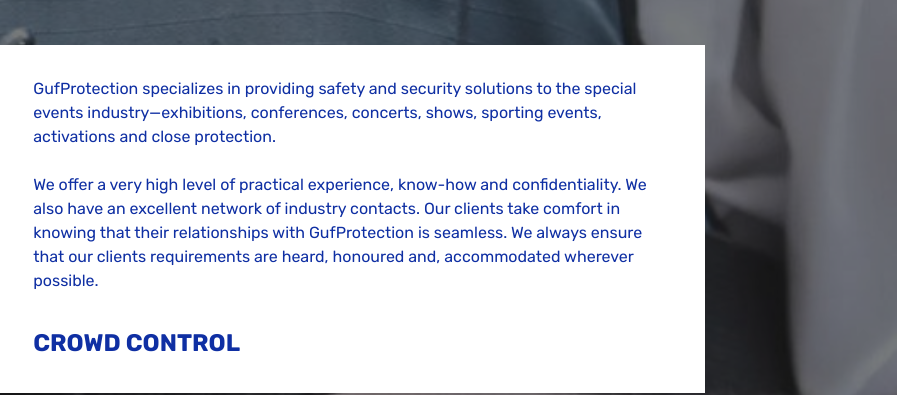
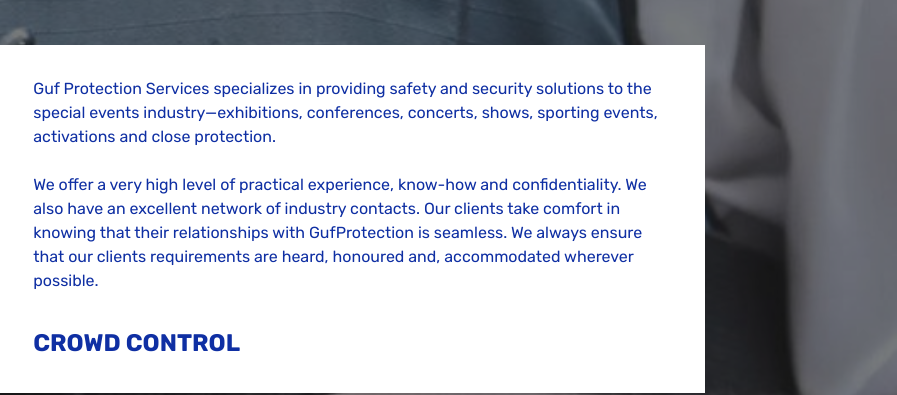
Before and after one commit to godfreylehokoG/gufprotection, a plain HTML site: page page1.html in a window 1280 px wide. Shown: the part 157-552 px from the top of the page, 383-1280 px from the left. Drawn offline with Linux system fonts and the light colour scheme; files whose address does not match are found by name.

Commit message:
adding services to guf protection

```diff
--- a/page1.html
+++ b/page1.html
@@ -98,7 +98,7 @@
           </div>
           <div class="testimonials-caption col-lg-9 col-md-8">
             <div class="user_text ">
-              <p class="mbr-fonts-style display-7">GufProtection specializes in providing safety and security solutions to the special events industry—exhibitions, conferences, concerts, shows, sporting events, activations and close protection.
+              <p class="mbr-fonts-style display-7">Guf Protection Services specializes in providing safety and security solutions to the special events industry—exhibitions, conferences, concerts, shows, sporting events, activations and close protection.
 <br>
 <br>We offer a very high level of practical experience, know-how and confidentiality. We also have an excellent network of industry contacts. Our clients take comfort in knowing that their relationships with GufProtection is seamless. We always ensure that our clients requirements are heard, honoured and, accommodated wherever possible.<br></p>
             </div>
```
